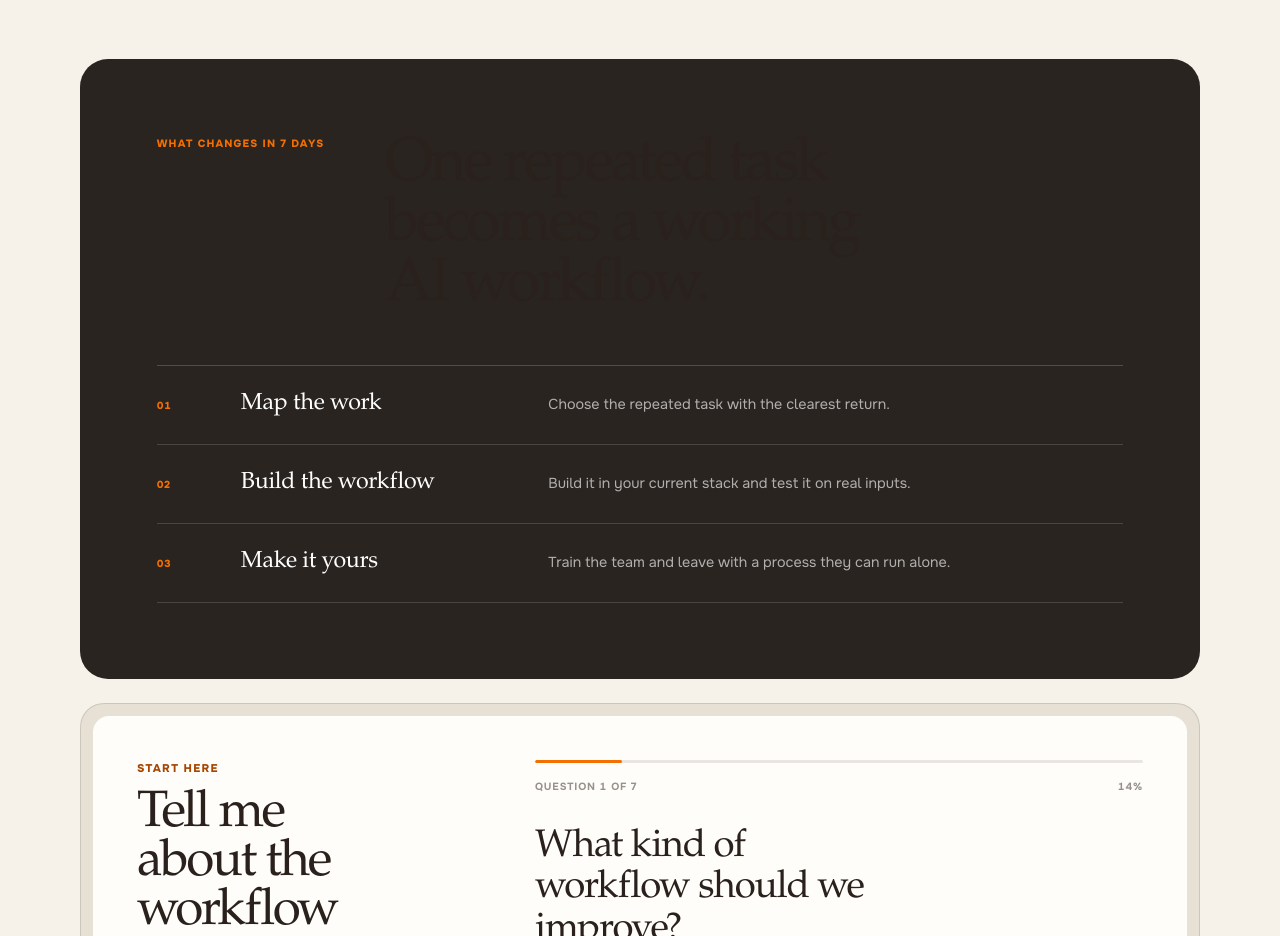
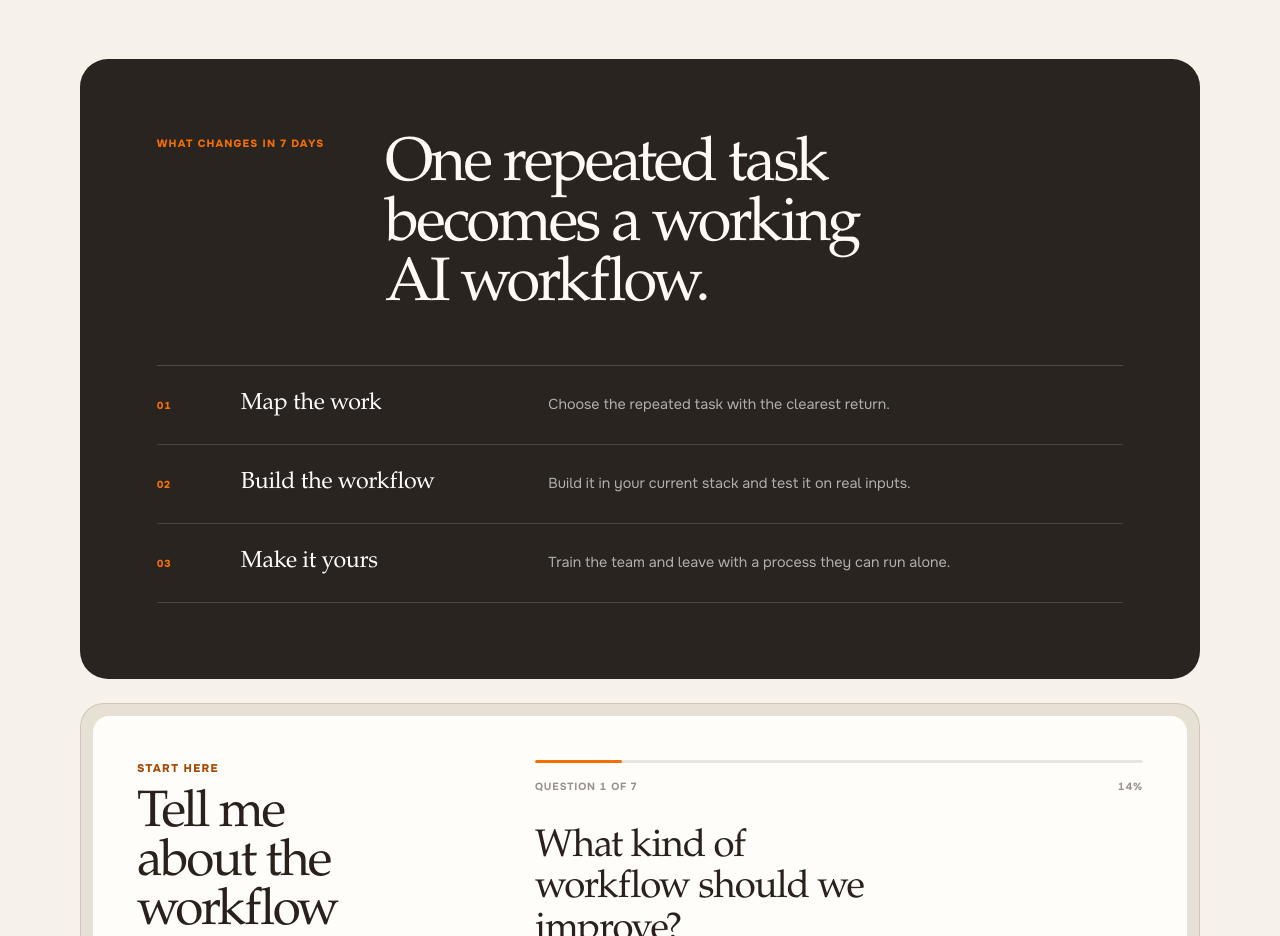
Before and after one commit to marius-manola/personal-brand, a Next.js app: page /learn-ai in a window 1280 px wide. Shown: the part 1600-2536 px from the top of the page. Built offline with nearby package versions, Linux system fonts and the light colour scheme.

Commit message:
Improve Learn AI headline contrast

```diff
--- a/app/learn-ai/learn-ai.module.css
+++ b/app/learn-ai/learn-ai.module.css
@@ -505,6 +505,7 @@
 
 .sectionHeadingDark h2 {
   max-width: 16ch;
+  color: #fffaf3;
   font-family: var(--display-serif);
   font-size: clamp(2.9rem, 4.8vw, 4.5rem);
   font-weight: 400;
```
